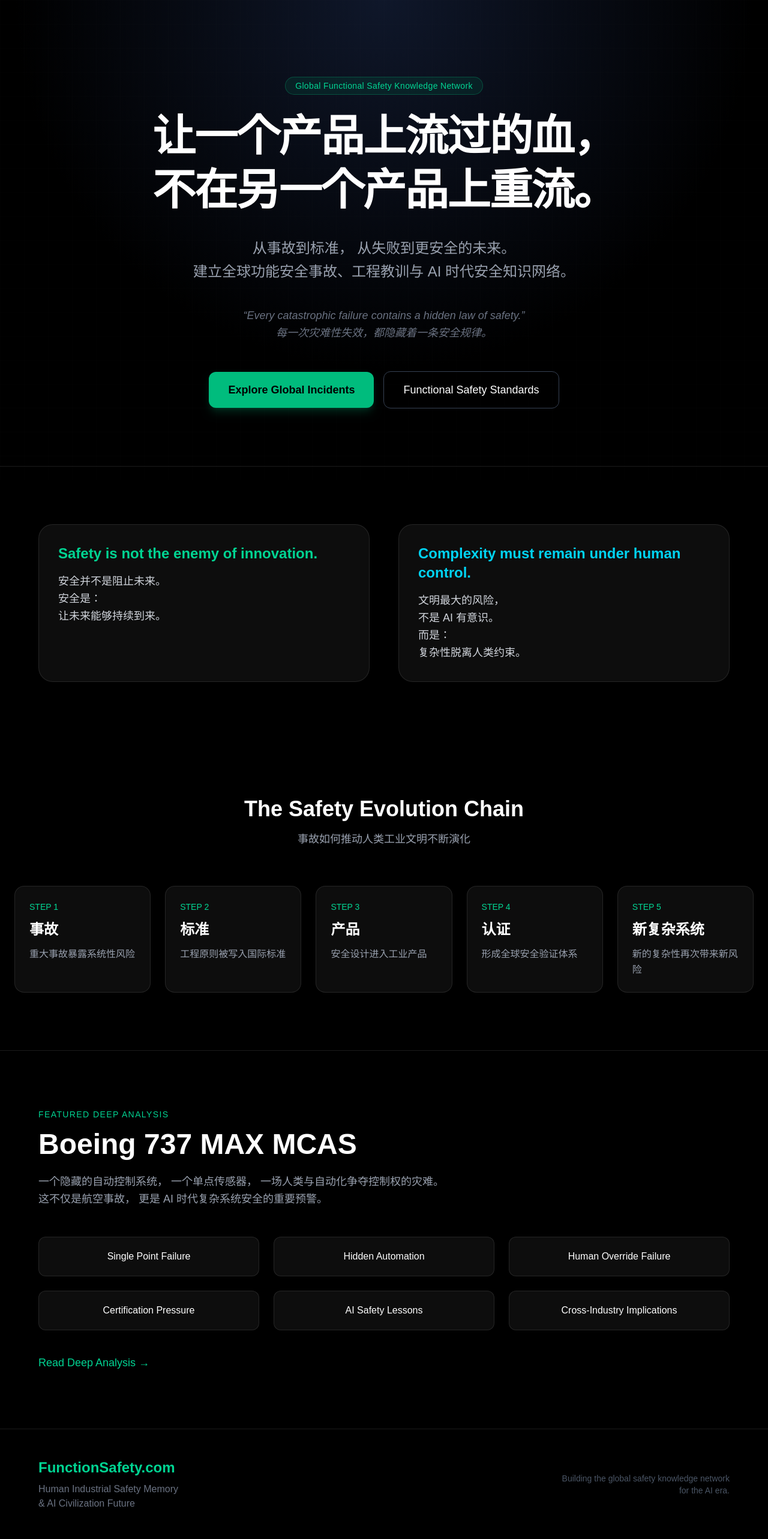
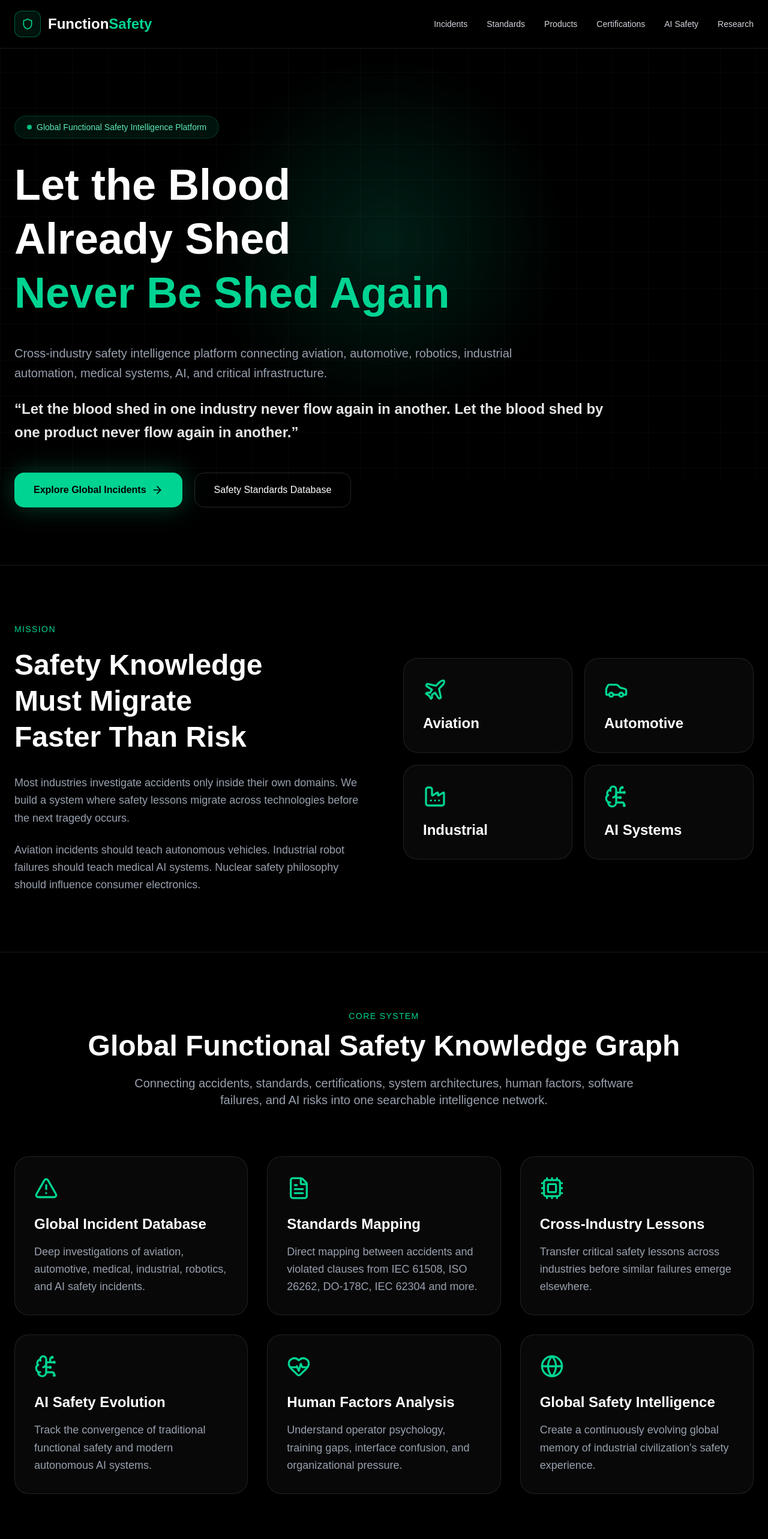
Before and after one commit to huangwenlongchina-hub/Functionsafety, a Next.js app: page / in a window 1280 px wide. Shown: the top 2566 px of the page at 60% size. Built offline with nearby package versions, Linux system fonts and the light colour scheme.

Commit message:
trigger redeploy

```diff
--- a/app/page.tsx
+++ b/app/page.tsx
@@ -1,148 +1,239 @@
 // app/page.tsx
 
-import Link from "next/link";
+import {
+  Shield,
+  AlertTriangle,
+  FileText,
+  Cpu,
+  Globe,
+  ArrowRight,
+  BrainCircuit,
+  Factory,
+  Plane,
+  Car,
+  HeartPulse,
+} from "lucide-react";
 
 export default function HomePage() {
   return (
     <main className="min-h-screen bg-black text-white overflow-hidden">
-      {/* Background Glow */}
-      <div className="absolute inset-0 bg-[radial-gradient(circle_at_top,#0f172a_0%,#000000_60%)]" />
+      {/* Background */}
+      <div className="fixed inset-0 bg-[radial-gradient(circle_at_center,rgba(0,255,180,0.12),transparent_40%)] pointer-events-none" />
+      <div className="fixed inset-0 bg-[linear-gradient(rgba(255,255,255,0.03)_1px,transparent_1px),linear-gradient(90deg,rgba(255,255,255,0.03)_1px,transparent_1px)] bg-[size:60px_60px] pointer-events-none" />
 
-      {/* Grid Effect */}
-      <div className="absolute inset-0 opacity-10 bg-[linear-gradient(rgba(255,255,255,0.08)_1px,transparent_1px),linear-gradient(90deg,rgba(255,255,255,0.08)_1px,transparent_1px)] bg-[size:40px_40px]" />
+      {/* Navbar */}
+      <header className="sticky top-0 z-50 backdrop-blur-xl border-b border-white/10 bg-black/70">
+        <div className="max-w-7xl mx-auto px-6 h-20 flex items-center justify-between">
+          <div className="flex items-center gap-3">
+            <div className="w-11 h-11 rounded-xl border border-emerald-400/40 bg-emerald-500/10 flex items-center justify-center">
+              <Shield className="w-5 h-5 text-emerald-400" />
+            </div>
+
+            <div className="text-2xl font-bold">
+              Function
+              <span className="text-emerald-400">Safety</span>
+            </div>
+          </div>
+
+          <nav className="hidden md:flex items-center gap-8 text-sm text-gray-300">
+            <a href="#" className="hover:text-emerald-400 transition">
+              Incidents
+            </a>
+
+            <a href="#" className="hover:text-emerald-400 transition">
+              Standards
+            </a>
+
+            <a href="#" className="hover:text-emerald-400 transition">
+              Products
+            </a>
+
+            <a href="#" className="hover:text-emerald-400 transition">
+              Certifications
+            </a>
+
+            <a href="#" className="hover:text-emerald-400 transition">
+              AI Safety
+            </a>
+
+            <a href="#" className="hover:text-emerald-400 transition">
+              Research
+            </a>
+          </nav>
+        </div>
+      </header>
 
       {/* Hero */}
-      <section className="relative z-10 flex flex-col items-center justify-center text-center px-6 pt-32 pb-24">
-        {/* Small Tag */}
-        <div className="mb-6 border border-emerald-500/30 bg-emerald-500/10 text-emerald-400 px-4 py-1 rounded-full text-sm tracking-wide">
-          Global Functional Safety Knowledge Network
+      <section className="relative">
+        <div className="max-w-7xl mx-auto px-6 pt-28 pb-24">
+          <div className="inline-flex items-center gap-2 border border-emerald-400/20 bg-emerald-500/10 px-5 py-2 rounded-full text-emerald-300 text-sm mb-8">
+            <div className="w-2 h-2 rounded-full bg-emerald-400 animate-pulse" />
+            Global Functional Safety Intelligence Platform
           </div>
 
-        {/* Main Mission */}
-        <h1 className="max-w-6xl text-5xl md:text-7xl font-bold leading-tight tracking-tight">
-          让一个产品上流过的血，
+          <h1 className="text-5xl md:text-7xl font-black leading-tight max-w-6xl">
+            Let the Blood
             <br />
-          不在另一个产品上重流。
+            Already Shed
+            <br />
+            <span className="text-emerald-400">
+              Never Be Shed Again
+            </span>
           </h1>
 
-        {/* Subtitle */}
-        <p className="mt-8 max-w-3xl text-lg md:text-2xl text-gray-400 leading-relaxed">
-          从事故到标准，
-          从失败到更安全的未来。
-          <br />
-          建立全球功能安全事故、工程教训与 AI 时代安全知识网络。
+          <p className="mt-10 text-xl text-gray-400 leading-relaxed max-w-4xl">
+            Cross-industry safety intelligence platform connecting
+            aviation, automotive, robotics, industrial automation,
+            medical systems, AI, and critical infrastructure.
           </p>
 
-        {/* Quote */}
-        <div className="mt-10 max-w-4xl text-gray-500 text-base md:text-lg italic leading-relaxed">
-          “Every catastrophic failure contains a hidden law of safety.”
-          <br />
-          每一次灾难性失效，都隐藏着一条安全规律。
-        </div>
+          <p className="mt-6 text-2xl text-white/90 font-semibold max-w-5xl leading-relaxed">
+            “Let the blood shed in one industry never flow again in another.
+            Let the blood shed by one product never flow again in another.”
+          </p>
 
-        {/* CTA Buttons */}
-        <div className="mt-12 flex flex-wrap items-center justify-center gap-4">
-          <Link
-            href="/incidents"
-            className="px-8 py-4 rounded-xl bg-emerald-500 hover:bg-emerald-400 transition text-black font-semibold text-lg shadow-lg shadow-emerald-500/20"
-          >
+          <div className="flex flex-wrap gap-5 mt-12">
+            <button className="bg-emerald-400 hover:bg-emerald-300 text-black font-semibold px-8 py-4 rounded-2xl transition flex items-center gap-2 shadow-[0_0_40px_rgba(16,185,129,0.35)]">
               Explore Global Incidents
-          </Link>
+              <ArrowRight className="w-5 h-5" />
+            </button>
 
-          <Link
-            href="/standards"
-            className="px-8 py-4 rounded-xl border border-gray-700 hover:border-emerald-500 hover:text-emerald-400 transition text-lg"
-          >
-            Functional Safety Standards
-          </Link>
-        </div>
-      </section>
-
-      {/* Philosophy Section */}
-      <section className="relative z-10 px-6 py-24 border-t border-white/10">
-        <div className="max-w-6xl mx-auto grid md:grid-cols-2 gap-12">
-          <div className="bg-white/5 border border-white/10 rounded-3xl p-8 backdrop-blur-sm">
-            <h2 className="text-2xl font-semibold mb-4 text-emerald-400">
-              Safety is not the enemy of innovation.
-            </h2>
-
-            <p className="text-gray-300 leading-relaxed text-lg">
-              安全并不是阻止未来。
-              <br />
-              安全是：
-              <br />
-              让未来能够持续到来。
-            </p>
-          </div>
-
-          <div className="bg-white/5 border border-white/10 rounded-3xl p-8 backdrop-blur-sm">
-            <h2 className="text-2xl font-semibold mb-4 text-cyan-400">
-              Complexity must remain under human control.
-            </h2>
-
-            <p className="text-gray-300 leading-relaxed text-lg">
-              文明最大的风险，
-              <br />
-              不是 AI 有意识。
-              <br />
-              而是：
-              <br />
-              复杂性脱离人类约束。
-            </p>
+            <button className="border border-white/15 hover:border-emerald-400/40 hover:bg-white/5 px-8 py-4 rounded-2xl transition">
+              Safety Standards Database
+            </button>
           </div>
         </div>
       </section>
 
-      {/* Core Structure */}
-      <section className="relative z-10 px-6 py-24">
-        <div className="max-w-7xl mx-auto">
-          <div className="text-center mb-16">
-            <h2 className="text-4xl font-bold">
-              The Safety Evolution Chain
+      {/* Mission */}
+      <section className="relative py-24 border-t border-white/10">
+        <div className="max-w-7xl mx-auto px-6">
+          <div className="grid lg:grid-cols-2 gap-16 items-center">
+            <div>
+              <div className="text-emerald-400 uppercase tracking-widest text-sm mb-5">
+                Mission
+              </div>
+
+              <h2 className="text-4xl md:text-5xl font-bold leading-tight">
+                Safety Knowledge
+                <br />
+                Must Migrate
+                <br />
+                Faster Than Risk
               </h2>
 
-            <p className="mt-4 text-gray-400 text-lg">
-              事故如何推动人类工业文明不断演化
+              <p className="mt-8 text-gray-400 text-lg leading-relaxed">
+                Most industries investigate accidents only inside their own
+                domains. We build a system where safety lessons migrate across
+                technologies before the next tragedy occurs.
+              </p>
+
+              <p className="mt-6 text-gray-400 text-lg leading-relaxed">
+                Aviation incidents should teach autonomous vehicles.
+                Industrial robot failures should teach medical AI systems.
+                Nuclear safety philosophy should influence consumer electronics.
               </p>
             </div>
 
-          <div className="grid md:grid-cols-5 gap-6">
+            <div className="grid grid-cols-2 gap-5">
               {[
                 {
-                title: "事故",
-                desc: "重大事故暴露系统性风险",
+                  icon: Plane,
+                  title: "Aviation",
                 },
                 {
-                title: "标准",
-                desc: "工程原则被写入国际标准",
+                  icon: Car,
+                  title: "Automotive",
                 },
                 {
-                title: "产品",
-                desc: "安全设计进入工业产品",
+                  icon: Factory,
+                  title: "Industrial",
                 },
                 {
-                title: "认证",
-                desc: "形成全球安全验证体系",
-              },
-              {
-                title: "新复杂系统",
-                desc: "新的复杂性再次带来新风险",
+                  icon: BrainCircuit,
+                  title: "AI Systems",
                 },
               ].map((item, index) => (
                 <div
                   key={index}
-                className="bg-white/5 border border-white/10 rounded-2xl p-6 hover:border-emerald-500/40 transition"
+                  className="border border-white/10 rounded-3xl p-8 bg-white/[0.03] hover:border-emerald-400/30 transition"
                 >
-                <div className="text-emerald-400 text-sm mb-3">
-                  STEP {index + 1}
+                  <item.icon className="w-10 h-10 text-emerald-400 mb-5" />
+
+                  <div className="text-2xl font-semibold">
+                    {item.title}
+                  </div>
+                </div>
+              ))}
+            </div>
+          </div>
+        </div>
+      </section>
+
+      {/* Core Features */}
+      <section className="py-24 border-t border-white/10">
+        <div className="max-w-7xl mx-auto px-6">
+          <div className="text-center mb-20">
+            <div className="text-emerald-400 uppercase tracking-widest text-sm mb-4">
+              Core System
             </div>
 
-                <h3 className="text-2xl font-bold mb-3">
-                  {item.title}
+            <h2 className="text-5xl font-bold">
+              Global Functional Safety Knowledge Graph
+            </h2>
+
+            <p className="mt-6 text-gray-400 text-xl max-w-4xl mx-auto">
+              Connecting accidents, standards, certifications,
+              system architectures, human factors, software failures,
+              and AI risks into one searchable intelligence network.
+            </p>
+          </div>
+
+          <div className="grid lg:grid-cols-3 gap-8">
+            {[
+              {
+                icon: AlertTriangle,
+                title: "Global Incident Database",
+                desc: "Deep investigations of aviation, automotive, medical, industrial, robotics, and AI safety incidents.",
+              },
+              {
+                icon: FileText,
+                title: "Standards Mapping",
+                desc: "Direct mapping between accidents and violated clauses from IEC 61508, ISO 26262, DO-178C, IEC 62304 and more.",
+              },
+              {
+                icon: Cpu,
+                title: "Cross-Industry Lessons",
+                desc: "Transfer critical safety lessons across industries before similar failures emerge elsewhere.",
+              },
+              {
+                icon: BrainCircuit,
+                title: "AI Safety Evolution",
+                desc: "Track the convergence of traditional functional safety and modern autonomous AI systems.",
+              },
+              {
+                icon: HeartPulse,
+                title: "Human Factors Analysis",
+                desc: "Understand operator psychology, training gaps, interface confusion, and organizational pressure.",
+              },
+              {
+                icon: Globe,
+                title: "Global Safety Intelligence",
+                desc: "Create a continuously evolving global memory of industrial civilization’s safety experience.",
+              },
+            ].map((feature, index) => (
+              <div
+                key={index}
+                className="rounded-3xl border border-white/10 bg-white/[0.03] p-8 hover:border-emerald-400/30 hover:bg-white/[0.05] transition"
+              >
+                <feature.icon className="w-10 h-10 text-emerald-400 mb-6" />
+
+                <h3 className="text-2xl font-bold mb-4">
+                  {feature.title}
                 </h3>
 
-                <p className="text-gray-400 leading-relaxed">
-                  {item.desc}
+                <p className="text-gray-400 leading-relaxed text-lg">
+                  {feature.desc}
                 </p>
               </div>
             ))}
@@ -150,76 +241,105 @@ export default function HomePage() {
         </div>
       </section>
 
-      {/* Featured Incident */}
-      <section className="relative z-10 px-6 py-24 border-t border-white/10">
-        <div className="max-w-6xl mx-auto">
-          <div className="mb-12">
-            <div className="text-emerald-400 text-sm tracking-widest mb-4">
-              FEATURED DEEP ANALYSIS
+      {/* Featured Case */}
+      <section className="py-28 border-t border-white/10">
+        <div className="max-w-7xl mx-auto px-6">
+          <div className="rounded-[40px] border border-emerald-400/20 bg-gradient-to-br from-emerald-500/10 to-transparent p-12 overflow-hidden relative">
+            <div className="absolute inset-0 bg-[radial-gradient(circle_at_top_right,rgba(16,185,129,0.2),transparent_35%)]" />
+
+            <div className="relative z-10 max-w-5xl">
+              <div className="text-emerald-400 uppercase tracking-widest text-sm mb-4">
+                Featured Investigation
               </div>
 
-            <h2 className="text-5xl font-bold mb-6">
-              Boeing 737 MAX MCAS
+              <h2 className="text-5xl font-black leading-tight">
+                Boeing 737 MAX
+                <br />
+                MCAS Catastrophe
               </h2>
 
-            <p className="max-w-3xl text-gray-400 text-lg leading-relaxed">
-              一个隐藏的自动控制系统，
-              一个单点传感器，
-              一场人类与自动化争夺控制权的灾难。
-              <br />
-              这不仅是航空事故，
-              更是 AI 时代复杂系统安全的重要预警。
+              <p className="mt-8 text-xl text-gray-300 leading-relaxed">
+                Not just an aviation accident.
+                A systemic failure involving software architecture,
+                certification pressure, human factors,
+                automation trust, organizational culture,
+                safety communication, and global regulatory oversight.
               </p>
-          </div>
 
-          <div className="grid md:grid-cols-3 gap-6">
+              <div className="grid md:grid-cols-4 gap-5 mt-12">
                 {[
-              "Single Point Failure",
-              "Hidden Automation",
-              "Human Override Failure",
-              "Certification Pressure",
-              "AI Safety Lessons",
-              "Cross-Industry Implications",
-            ].map((tag) => (
+                  "Root Cause Analysis",
+                  "Standards Violations",
+                  "Human Factors",
+                  "Cross-Industry Lessons",
+                ].map((item, index) => (
                   <div
-                key={tag}
-                className="border border-white/10 bg-white/5 rounded-xl p-5 text-center hover:border-emerald-500/40 transition"
+                    key={index}
+                    className="border border-white/10 rounded-2xl p-5 bg-black/30"
                   >
-                {tag}
+                    <div className="text-lg font-semibold">{item}</div>
                   </div>
                 ))}
               </div>
 
-          <div className="mt-10">
-            <Link
-              href="/incidents/boeing-737-max"
-              className="inline-flex items-center gap-2 text-emerald-400 hover:text-emerald-300 text-lg"
+              <button className="mt-12 bg-emerald-400 hover:bg-emerald-300 text-black font-bold px-8 py-4 rounded-2xl transition">
+                Read Full Investigation
+              </button>
+            </div>
+          </div>
+        </div>
+      </section>
+
+      {/* Statistics */}
+      <section className="py-24 border-t border-white/10">
+        <div className="max-w-7xl mx-auto px-6">
+          <div className="grid grid-cols-2 lg:grid-cols-4 gap-8">
+            {[
+              ["10,000+", "Incidents Tracked"],
+              ["500+", "Safety Standards"],
+              ["2,000+", "Certified Products"],
+              ["50+", "Industries Connected"],
+            ].map(([number, label], index) => (
+              <div
+                key={index}
+                className="rounded-3xl border border-white/10 bg-white/[0.03] p-10 text-center"
               >
-              Read Deep Analysis →
-            </Link>
+                <div className="text-5xl font-black text-emerald-400">
+                  {number}
+                </div>
+
+                <div className="mt-4 text-gray-400 text-lg">
+                  {label}
+                </div>
+              </div>
+            ))}
           </div>
         </div>
       </section>
 
       {/* Footer */}
-      <footer className="relative z-10 border-t border-white/10 py-12 px-6">
-        <div className="max-w-6xl mx-auto flex flex-col md:flex-row items-center justify-between gap-6">
+      <footer className="border-t border-white/10 py-12">
+        <div className="max-w-7xl mx-auto px-6 flex flex-col md:flex-row justify-between gap-6 text-gray-500">
           <div>
-            <div className="text-2xl font-bold text-emerald-400">
-              FunctionSafety.com
+            © 2026 FunctionSafety.com
           </div>
 
-            <div className="text-gray-500 mt-2">
-              Human Industrial Safety Memory
-              <br />
-              & AI Civilization Future
-            </div>
-          </div>
+          <div className="flex gap-8">
+            <a href="#" className="hover:text-emerald-400 transition">
+              About
+            </a>
 
-          <div className="text-gray-600 text-sm text-center md:text-right">
-            Building the global safety knowledge network
-            <br />
-            for the AI era.
+            <a href="#" className="hover:text-emerald-400 transition">
+              Research
+            </a>
+
+            <a href="#" className="hover:text-emerald-400 transition">
+              Standards
+            </a>
+
+            <a href="#" className="hover:text-emerald-400 transition">
+              Contact
+            </a>
           </div>
         </div>
       </footer>
```
Lines whose indentation alone changed are shown as unchanged.
